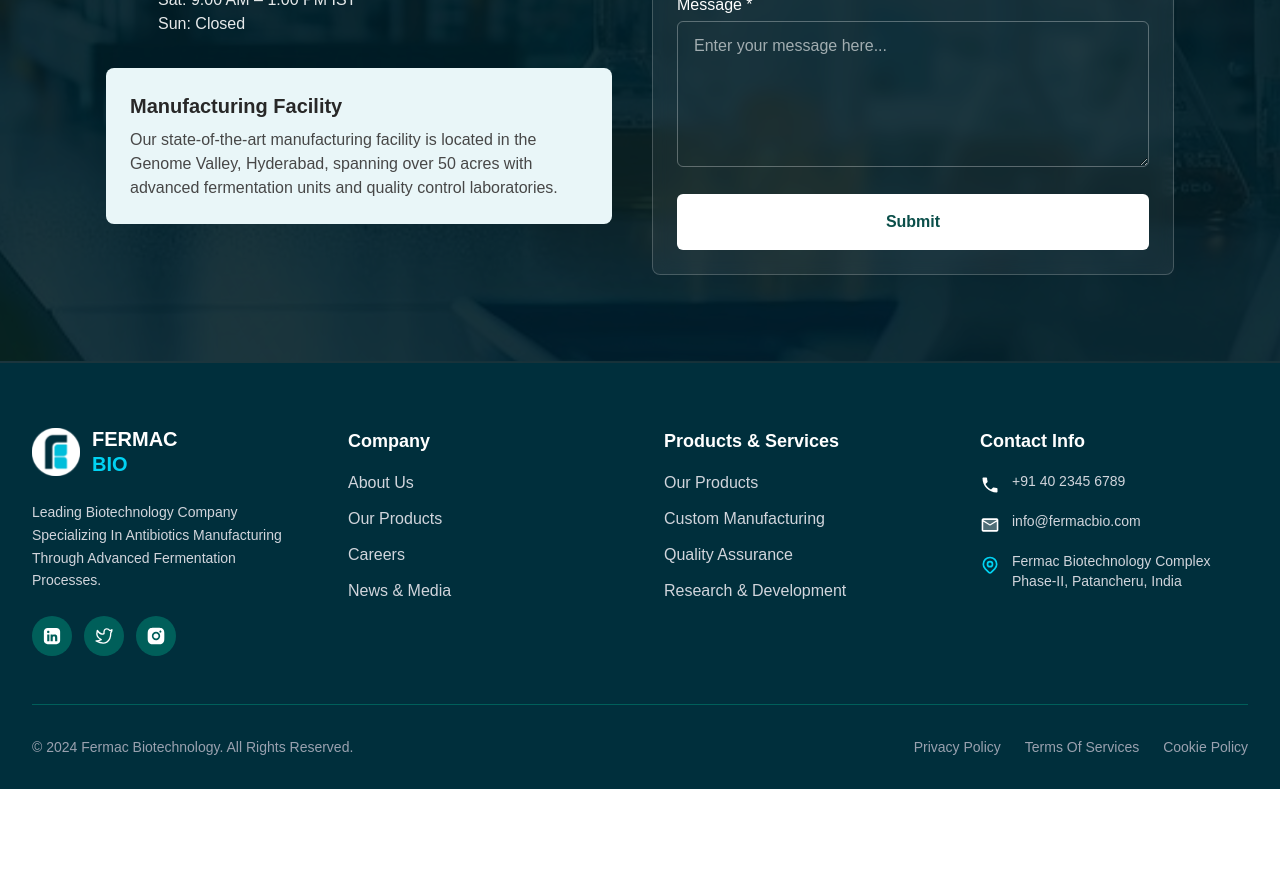
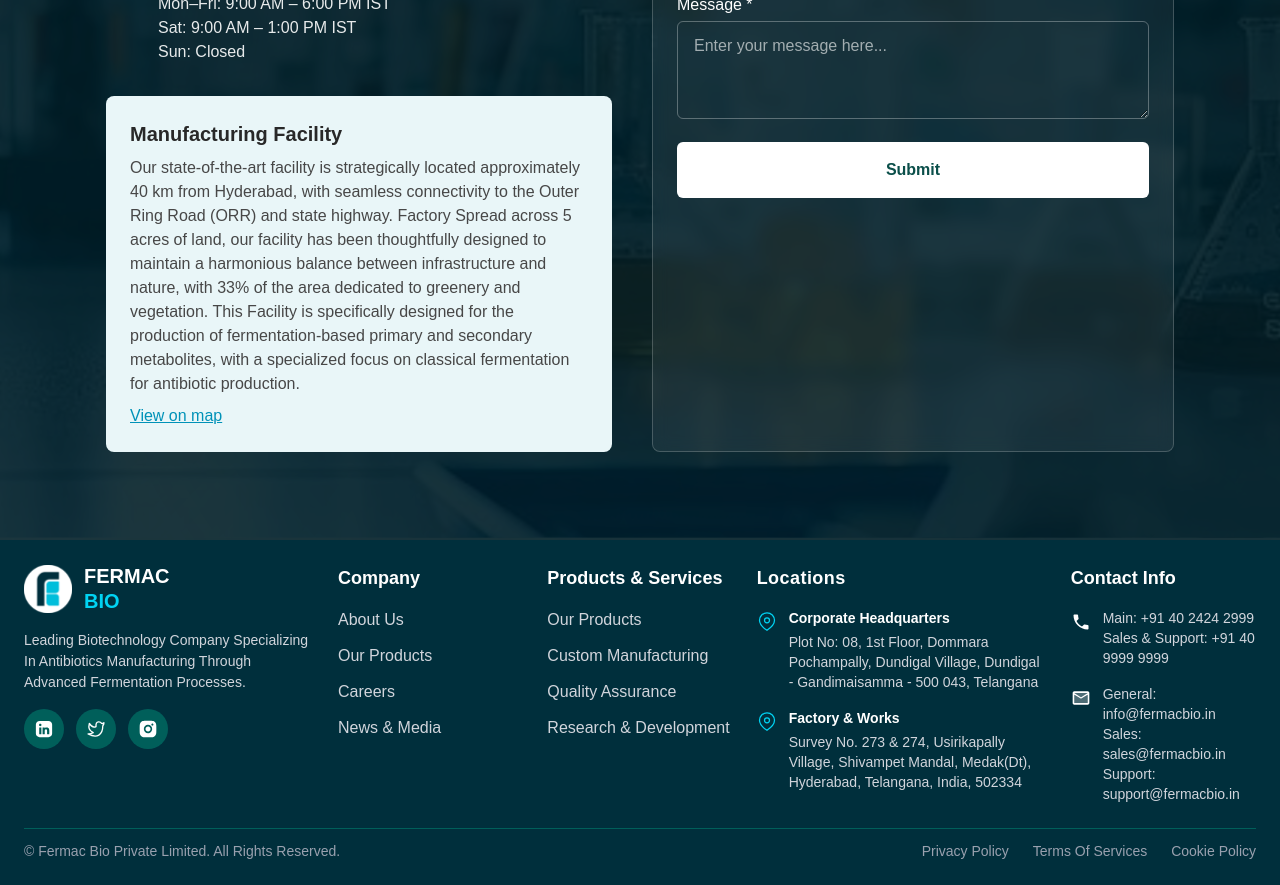
Before and after one commit to koushikamboru/fermac-bio_web, a Next.js app: page /contact in a window 1280 px wide. Shown: the part 600-1485 px from the top of the page. Before the commit the page ends 1389 px from the top, so only its background shows below. Built offline with nearby package versions, Linux system fonts and the light colour scheme.

Commit message:
Update contact information and enhance footer and navigation sections for improved clarity and accessibility

```diff
--- a/src/components/ContactSection.tsx
+++ b/src/components/ContactSection.tsx
@@ -86,7 +86,8 @@
                 </div>
                 <div>
                   <div className="font-semibold text-base md:text-lg">Corporate Headquarters</div>
-                  <div className="text-sm md:text-base text-white/90">Fermac BioBiotechnology Complex Sector 18, Pharmaceutical Park, Hyderabad, Telangana 500032, India</div>
+                  <div className="text-sm md:text-base text-white/90">Plot No: 08, 1st Floor, Dommara Pochampally, Dundigal Village, Dundigal - Gandimaisamma - 500 043. Telangana.</div>
+                  <div className="mt-1"><a href="https://maps.app.goo.gl/7VTSratuc3JnYiNV6" target="_blank" rel="noopener noreferrer" className="text-cyan-200 underline">View on map</a></div>
                 </div>
               </div>
 
@@ -96,7 +97,7 @@
                 </div>
                 <div>
                   <div className="font-semibold text-base md:text-lg">Phone Numbers</div>
-                  <div className="text-sm md:text-base text-white/90">Main: +91 40 2345 6789<br/>Sales: +91 40 2345 6790<br/>Support: +91 40 2345 6791</div>
+                  <div className="text-sm md:text-base text-white/90">Main: <a href="tel:+914024242999" className="underline">+91 40 2424 2999</a><br/>Sales: <a href="tel:+914099999999" className="underline">+91 40 9999 9999</a><br/>Support: <a href="tel:+914099999999" className="underline">+91 40 9999 9999</a></div>
                 </div>
               </div>
 
@@ -106,7 +107,7 @@
                 </div>
                 <div>
                   <div className="font-semibold text-base md:text-lg">Email Addresses</div>
-                  <div className="text-sm md:text-base text-white/90">General: info@fermacbio.com<br/>Sales: sales@fermacbio.com<br/>Support: support@fermacbio.com</div>
+                  <div className="text-sm md:text-base text-white/90">General: <a href="mailto:info@fermacbio.in" className="underline">info@fermacbio.in</a><br/>Sales: <a href="mailto:sales@fermacbio.in" className="underline">sales@fermacbio.in</a><br/>Support: <a href="mailto:support@fermacbio.in" className="underline">support@fermacbio.in</a></div>
                 </div>
               </div>
 
@@ -120,13 +121,21 @@
                 </div>
               </div>
 
+
+
               <div className="mt-4">
                 <div className="bg-[#E9F6F8] rounded-lg p-4 sm:p-6">
                   <div className="font-semibold text-lg md:text-xl text-[#282828]">Manufacturing Facility</div>
-                  <p className="mt-2 text-sm md:text-base text-[#474747]">Our state-of-the-art manufacturing facility is located in the Genome Valley, Hyderabad, spanning over 50 acres with advanced fermentation units and quality control laboratories.</p>
+                  <p className="mt-2 text-sm md:text-base text-[#474747]">Our state-of-the-art facility is strategically located approximately 40 km from Hyderabad, with seamless connectivity to the Outer Ring Road (ORR) and state highway. Factory Spread across 5 acres of land, our facility has been thoughtfully designed to maintain a harmonious balance between infrastructure and nature, with 33% of the area dedicated to greenery and vegetation. This Facility is specifically designed for the production of fermentation-based primary and secondary metabolites, with a specialized focus on classical fermentation for antibiotic production.</p>
+                  <div className="mt-2"><a href="https://maps.app.goo.gl/bxL38GxmpFgtziTH8" target="_blank" rel="noopener noreferrer" className="text-cyan-600 underline">View on map</a></div>
                 </div>
               </div>
+
             </div>
+
+
+
+
 
             {/* Right: form */}
             <div className="h-full">
@@ -161,10 +170,10 @@
 
                   <div>
                     <label className="block text-sm md:text-base mb-1">Message *</label>
-                    <textarea value={form.message} onChange={(e)=>setForm({...form, message: e.target.value})} rows={5} className="w-full rounded-md border border-white/30 bg-transparent px-3 md:px-4 py-2 md:py-3 placeholder-white/60 outline-none text-sm md:text-base" placeholder="Enter your message here..." />
+                    <textarea value={form.message} onChange={(e)=>setForm({...form, message: e.target.value})} rows={3} className="w-full rounded-md border border-white/30 bg-transparent px-3 md:px-4 py-2 md:py-3 placeholder-white/60 outline-none text-sm md:text-base" placeholder="Enter your message here..." />
                   </div>
 
-                  <div className="pt-1">
+                  <div>
                     <button type="submit" disabled={submitting} className="w-full bg-white text-teal-900 py-3 md:py-4 rounded-md font-semibold text-sm md:text-base">{submitting ? 'Sending...' : 'Submit'}</button>
                   </div>
 
--- a/src/components/Footer.tsx
+++ b/src/components/Footer.tsx
@@ -1,60 +1,105 @@
-import Link from 'next/link';
-import Image from 'next/image';
+import Link from "next/link";
+import Image from "next/image";
 
 export default function Footer() {
   return (
-    <footer className="bg-[#002F3C] text-white pt-16 pb-8">
-      <div className="max-w-7xl mx-auto px-4 sm:px-6 lg:px-8">
-        <div className="grid grid-cols-1 md:grid-cols-2 lg:grid-cols-4 gap-12 mb-12">
+    <footer className="bg-[#002F3C] text-white py-6">
+      <div className="max-w-[1400px] mx-auto px-2 sm:px-4 lg:px-6">
+        <div className="grid grid-cols-1 md:grid-cols-2 lg:grid-cols-12 gap-6 mb-6 items-start">
           {/* Company Info */}
-          <div>
-            <div className="flex items-center mb-6">
+          <div className="md:col-span-1 lg:col-span-3">
+            <div className="flex items-center mb-4">
               <div className="mr-3">
-                <Image src="/logo/footer logo 1.svg" alt="FERMAC BIO" width={48} height={48} />
+                <Image
+                  src="/logo/footer logo 1.svg"
+                  alt="FERMAC BIO"
+                  width={48}
+                  height={48}
+                />
               </div>
               <div className="flex flex-col">
-                <span className="text-white text-xl font-bold leading-tight">FERMAC</span>
-                <span className="text-cyan-400 text-xl font-bold leading-tight">BIO</span>
+                <span className="text-white text-xl font-bold leading-tight">
+                  FERMAC
+                </span>
+                <span className="text-cyan-400 text-xl font-bold leading-tight">
+                  BIO
+                </span>
               </div>
             </div>
-            <p className="text-gray-300 text-sm mb-6 leading-relaxed">
-              Leading Biotechnology Company Specializing In Antibiotics Manufacturing
-              Through Advanced Fermentation Processes.
+            <p className="text-gray-300 text-sm mb-4 leading-normal">
+              Leading Biotechnology Company Specializing In Antibiotics
+              Manufacturing Through Advanced Fermentation Processes.
             </p>
-            <div className="flex space-x-3">
-              <a href="#" className="w-10 h-10 bg-teal-800 hover:bg-teal-700 rounded-full flex items-center justify-center transition-colors">
-                <Image src="/icons/mage_linkedin.svg" alt="LinkedIn" width={20} height={20} />
+            <div className="flex space-x-3 mt-2">
+              <a
+                href="#"
+                className="w-10 h-10 bg-teal-800 hover:bg-teal-700 rounded-full flex items-center justify-center transition-colors"
+              >
+                <Image
+                  src="/icons/mage_linkedin.svg"
+                  alt="LinkedIn"
+                  width={20}
+                  height={20}
+                />
               </a>
-              <a href="#" className="w-10 h-10 bg-teal-800 hover:bg-teal-700 rounded-full flex items-center justify-center transition-colors">
-                <Image src="/icons/icon-park-outline_twitter.svg" alt="X / Twitter" width={20} height={20} />
+              <a
+                href="#"
+                className="w-10 h-10 bg-teal-800 hover:bg-teal-700 rounded-full flex items-center justify-center transition-colors"
+              >
+                <Image
+                  src="/icons/icon-park-outline_twitter.svg"
+                  alt="X / Twitter"
+                  width={20}
+                  height={20}
+                />
               </a>
-              <a href="#" className="w-10 h-10 bg-teal-800 hover:bg-teal-700 rounded-full flex items-center justify-center transition-colors">
-                <Image src="/icons/ri_instagram-fill.svg" alt="Instagram" width={20} height={20} />
+              <a
+                href="#"
+                className="w-10 h-10 bg-teal-800 hover:bg-teal-700 rounded-full flex items-center justify-center transition-colors"
+              >
+                <Image
+                  src="/icons/ri_instagram-fill.svg"
+                  alt="Instagram"
+                  width={20}
+                  height={20}
+                />
               </a>
             </div>
           </div>
 
           {/* Company Links */}
-          <div>
-            <h3 className="font-bold text-lg mb-4">Company</h3>
+          <div className="md:col-span-1 lg:col-span-2">
+            <h3 className="font-bold text-sm md:text-lg mb-4">Company</h3>
             <ul className="space-y-3">
               <li>
-                <Link href="/about" className="text-gray-300 hover:text-cyan-400 transition-colors">
+                <Link
+                  href="/about"
+                  className="text-gray-300 hover:text-cyan-400 transition-colors"
+                >
                   About Us
                 </Link>
               </li>
               <li>
-                <Link href="/products" className="text-gray-300 hover:text-cyan-400 transition-colors">
+                <Link
+                  href="/products"
+                  className="text-gray-300 hover:text-cyan-400 transition-colors"
+                >
                   Our Products
                 </Link>
               </li>
               <li>
-                <Link href="#" className="text-gray-300 hover:text-cyan-400 transition-colors">
+                <Link
+                  href="#"
+                  className="text-gray-300 hover:text-cyan-400 transition-colors"
+                >
                   Careers
                 </Link>
               </li>
               <li>
-                <Link href="#" className="text-gray-300 hover:text-cyan-400 transition-colors">
+                <Link
+                  href="#"
+                  className="text-gray-300 hover:text-cyan-400 transition-colors"
+                >
                   News & Media
                 </Link>
               </li>
@@ -62,67 +107,173 @@
           </div>
 
           {/* Products & Services */}
-          <div>
-            <h3 className="font-bold text-lg mb-4">Products & Services</h3>
+          <div className="md:col-span-1 lg:col-span-2">
+            <h3 className="font-bold text-sm md:text-lg mb-4">Products & Services</h3>
             <ul className="space-y-3">
               <li>
-                <Link href="/products" className="text-gray-300 hover:text-cyan-400 transition-colors">
+                <Link
+                  href="/products"
+                  className="text-gray-300 hover:text-cyan-400 transition-colors"
+                >
                   Our Products
                 </Link>
               </li>
               <li>
-                <Link href="#" className="text-gray-300 hover:text-cyan-400 transition-colors">
+                <Link
+                  href="#"
+                  className="text-gray-300 hover:text-cyan-400 transition-colors"
+                >
                   Custom Manufacturing
                 </Link>
               </li>
               <li>
-                <Link href="#" className="text-gray-300 hover:text-cyan-400 transition-colors">
+                <Link
+                  href="#"
+                  className="text-gray-300 hover:text-cyan-400 transition-colors"
+                >
                   Quality Assurance
                 </Link>
               </li>
               <li>
-                <Link href="#" className="text-gray-300 hover:text-cyan-400 transition-colors">
+                <Link
+                  href="#"
+                  className="text-gray-300 hover:text-cyan-400 transition-colors"
+                >
                   Research & Development
                 </Link>
               </li>
             </ul>
           </div>
+          {/* Locations */}
+          <div className="md:col-span-1 lg:col-span-3">
+            <h3 className="font-bold text-sm md:text-lg mb-4 tracking-wide">
+              Locations
+            </h3>
+            <ul className="space-y-4 text-gray-300">
+              <li className="flex items-start">
+                <div className="w-5 h-5 mr-3 mt-1 flex-shrink-0 text-cyan-400">
+                  <svg
+                    width="20"
+                    height="20"
+                    viewBox="0 0 24 24"
+                    fill="none"
+                    stroke="currentColor"
+                    strokeWidth="1.5"
+                    strokeLinecap="round"
+                    strokeLinejoin="round"
+                  >
+                    <path d="M21 10c0 6-9 12-9 12S3 16 3 10a9 9 0 1118 0z" />
+                    <circle cx="12" cy="10" r="3" />
+                  </svg>
+                </div>
+                <div className="text-xs md:text-sm">
+                  <div className="font-semibold text-white mb-1">Corporate Headquarters</div>
+                  <a
+                    href="https://maps.app.goo.gl/7VTSratuc3JnYiNV6"
+                    target="_blank"
+                    rel="noopener noreferrer"
+                    className="hover:text-cyan-400 transition-colors block"
+                  >
+                    Plot No: 08, 1st Floor, Dommara Pochampally, Dundigal Village, Dundigal - Gandimaisamma - 500 043, Telangana
+                  </a>
+                </div>
+              </li>
+              <li className="flex items-start">
+                <div className="w-5 h-5 mr-3 mt-1 flex-shrink-0 text-cyan-400">
+                  <svg
+                    width="20"
+                    height="20"
+                    viewBox="0 0 24 24"
+                    fill="none"
+                    stroke="currentColor"
+                    strokeWidth="1.5"
+                    strokeLinecap="round"
+                    strokeLinejoin="round"
+                  >
+                    <path d="M21 10c0 6-9 12-9 12S3 16 3 10a9 9 0 1118 0z" />
+                    <circle cx="12" cy="10" r="3" />
+                  </svg>
+                </div>
+                <div className="text-xs md:text-sm">
+                  <div className="font-semibold text-white mb-1">Factory & Works</div>
+                  <a
+                    href="https://maps.app.goo.gl/bxL38GxmpFgtziTH8"
+                    target="_blank"
+                    rel="noopener noreferrer"
+                    className="hover:text-cyan-400 transition-colors block"
+                  >
+                    Survey No. 273 & 274, Usirikapally Village, Shivampet Mandal, Medak(Dt), Hyderabad, Telangana, India, 502334
+                  </a>
+                </div>
+              </li>
+            </ul>
+          </div>
 
           {/* Contact Info */}
-          <div>
-            <h3 className="font-bold text-lg mb-4">Contact Info</h3>
+          <div className="md:col-span-1 lg:col-span-2">
+            <h3 className="font-bold text-sm md:text-lg mb-4">Contact Info</h3>
             <ul className="space-y-4 text-gray-300">
               <li className="flex items-start">
                 <div className="w-5 h-5 mr-3 mt-1 flex-shrink-0">
-                  <Image src="/icons/ic_baseline-phone.svg" alt="phone" width={20} height={20} />
+                  <Image
+                    src="/icons/ic_baseline-phone.svg"
+                    alt="phone"
+                    width={20}
+                    height={20}
+                  />
                 </div>
-                <span className="text-sm">+91 40 2345 6789</span>
+                <div className="text-sm">
+                  Main:{" "}
+                  <a href="tel:+914024242999" className="no-underline">
+                    +91 40 2424 2999
+                  </a>
+                  <br />
+                  Sales & Support:{" "}
+                  <a href="tel:+914099999999" className="no-underline">
+                    +91 40 9999 9999
+                  </a>
+                </div>
               </li>
               <li className="flex items-start">
                 <div className="w-5 h-5 mr-3 mt-1 flex-shrink-0">
-                  <Image src="/icons/ic_twotone-email.svg" alt="email" width={20} height={20} />
+                  <Image
+                    src="/icons/ic_twotone-email.svg"
+                    alt="email"
+                    width={20}
+                    height={20}
+                  />
                 </div>
-                <span className="text-sm">info@fermacbio.com</span>
-              </li>
-              <li className="flex items-start">
-                <svg className="w-5 h-5 mr-3 mt-1 flex-shrink-0 text-cyan-400" fill="none" viewBox="0 0 24 24" stroke="currentColor">
-                  <path strokeLinecap="round" strokeLinejoin="round" strokeWidth={2} d="M17.657 16.657L13.414 20.9a1.998 1.998 0 01-2.827 0l-4.244-4.243a8 8 0 1111.314 0z" />
-                  <path strokeLinecap="round" strokeLinejoin="round" strokeWidth={2} d="M15 11a3 3 0 11-6 0 3 3 0 016 0z" />
-                </svg>
-                <span className="text-sm">
-                  Fermac Biotechnology Complex<br />
-                  Phase-II, Patancheru, India
-                </span>
+                <div className="text-sm">
+                  General:{" "}
+                  <a href="mailto:info@fermacbio.in" className="no-underline">
+                    info@fermacbio.in
+                  </a>
+                  <br />
+                  Sales:{" "}
+                  <a href="mailto:sales@fermacbio.in" className="no-underline">
+                    sales@fermacbio.in
+                  </a>
+                  <br />
+                  Support:{" "}
+                  <a
+                    href="mailto:support@fermacbio.in"
+                    className="no-underline"
+                  >
+                    support@fermacbio.in
+                  </a>
+                </div>
               </li>
             </ul>
           </div>
         </div>
 
+
+
         {/* Bottom Bar */}
-        <div className="border-t border-teal-800 pt-8 mt-8">
+        <div className="border-t border-teal-800 pt-3 mt-3">
           <div className="flex flex-col md:flex-row justify-between items-center text-sm text-gray-400">
-            <p>© 2024 Fermac Biotechnology. All Rights Reserved.</p>
-            <div className="flex space-x-6 mt-4 md:mt-0">
+            <p>© Fermac Bio Private Limited. All Rights Reserved.</p>
+            <div className="flex space-x-6 mt-2 md:mt-0">
               <Link href="#" className="hover:text-cyan-400 transition-colors">
                 Privacy Policy
               </Link>
--- a/src/components/Navigation.tsx
+++ b/src/components/Navigation.tsx
@@ -52,6 +52,7 @@
                 <Image src="/logo/LOGO.png" alt="FERMAC BIO logo" width={44} height={44} className="rounded-full object-cover" />
               </div>
               <div className="flex flex-col leading-tight">
+                <div className="flex items-center gap-1">
                   <span
                     style={{ fontFamily: 'Inter, sans-serif', fontWeight: 700, fontSize: '28px', lineHeight: 1 }}
                     className="text-[#002F3C]"
@@ -63,6 +64,13 @@
                     className="text-[#00BEDB]"
                   >
                     BIO
+                  </span>
+                </div>
+                <span
+                  style={{ fontFamily: 'Inter, sans-serif', fontWeight: 400, fontSize: '12px', lineHeight: 1.2 }}
+                  className="text-gray-600 mt-1"
+                >
+                  Miracles of Microbone
                 </span>
               </div>
             </Link>
--- a/src/components/TrustSection.tsx
+++ b/src/components/TrustSection.tsx
@@ -9,7 +9,7 @@
               Trusted By Healthcare Professionals <span className="text-cyan-500">Worldwide</span>
             </h2>
             <p className="text-gray-600 text-lg mb-8">
-              With Over Two Decades Of Experience in Chemical & Biotechnology Manufacturing, Fermac Biotechnology Has Established Itself As A Trusted
+              With Over Two Decades Of Experience in Chemical & Biotechnology Manufacturing, Fermac Bio Has Established Itself As A Trusted
               Partner In The International Healthcare Industry. Our State-Of-The-Art Facilities Utilize Advanced Fermentation
               Technology To Produce High-Quality Antibiotics That Meet The Most Stringent International Standards.
             </p>
```
Lines whose indentation alone changed are shown as unchanged.
